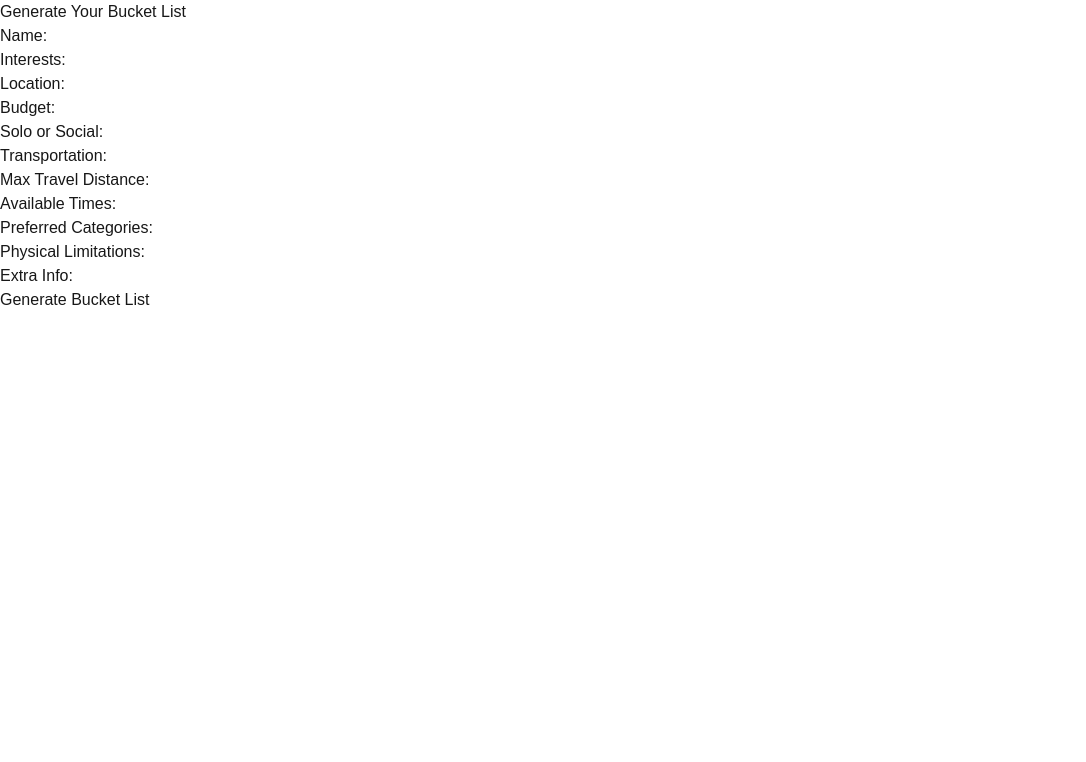
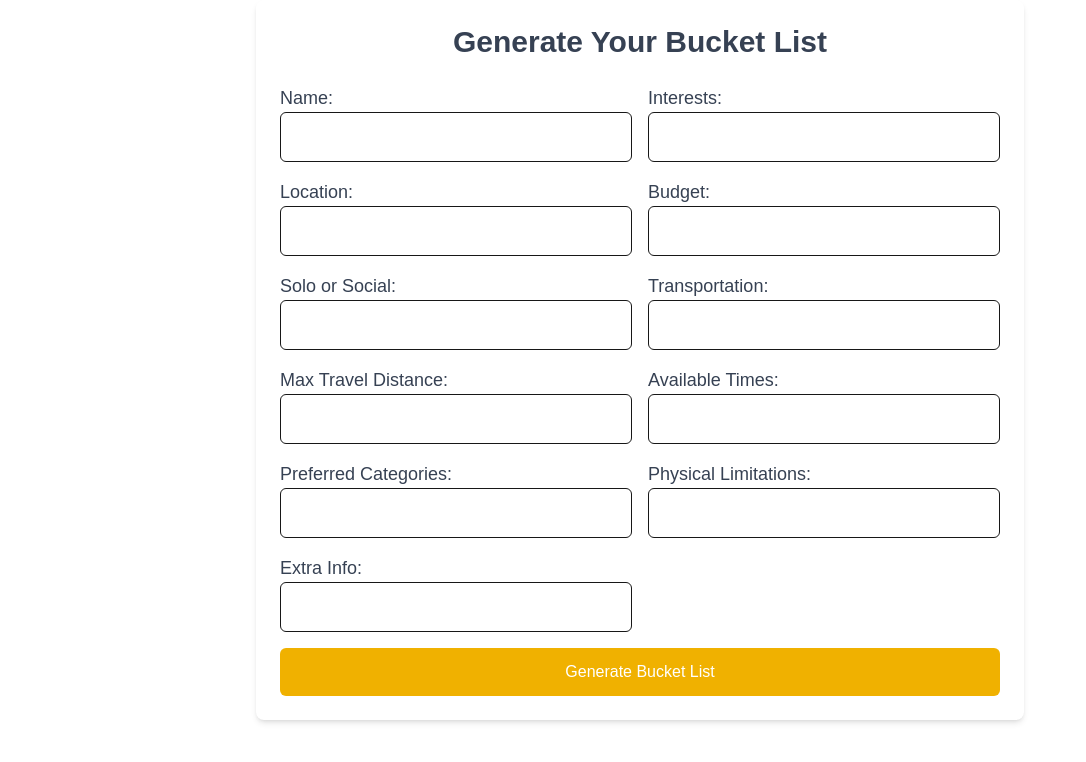
Before and after one commit to kelechi055/bucket, a Next.js app: page /generate in a window 1280 px wide. Shown: the top 762 px of the page, without its empty margins (0-1086 px from the left). Built offline with nearby package versions, Linux system fonts and the light colour scheme.

Commit message:
finally works

```diff
--- a/package.json
+++ b/package.json
@@ -12,6 +12,8 @@
     "@clerk/nextjs": "^6.13.0",
     "@emotion/react": "^11.14.0",
     "@emotion/styled": "^11.14.0",
+    "@fontsource/inter": "^5.2.5",
+    "@fontsource/poppins": "^5.2.5",
     "@google/genai": "^0.7.0",
     "@google/generative-ai": "^0.24.0",
     "@mui/material": "^7.0.1",
--- a/src/app/generate/page.js
+++ b/src/app/generate/page.js
@@ -1,4 +1,4 @@
-'use client'
+'use client';
 import React, { useState } from 'react';
 
 export default function GenerateBucketPage() {
@@ -32,7 +32,7 @@ export default function GenerateBucketPage() {
     setError(null);
 
     try {
-      const response = await fetch('/api/generate', {  // Corrected path
+      const response = await fetch('/api/generate', {
         method: 'POST',
         headers: {
           'Content-Type': 'application/json'
@@ -40,13 +40,16 @@ export default function GenerateBucketPage() {
         body: JSON.stringify({ userInfo })
       });
 
-      const data = await response.text();  // Use .json()
+      const data = await response.json();
 
-      // Log the response data for debugging
       console.log('API Response:', data);
 
       if (response.ok) {
-        setBucketList(data.bucketList);  // Store the generated bucket list
+        // Parse the bucket list text to replace newline characters and escape sequences with proper HTML
+        const formattedBucketList = data.bucketList
+          .replace(/\\n/g, '<br />') // Replace newlines with <br /> for line breaks
+          .replace(/\\*\\*/g, '<strong>'); // Add proper strong tags for bold text
+        setBucketList(formattedBucketList); // Store the formatted bucket list
       } else {
         setError(data.error || 'An error occurred while generating the bucket list.');
       }
@@ -57,68 +60,140 @@ export default function GenerateBucketPage() {
   };
 
   return (
-    <div>
-      <h1>Generate Your Bucket List</h1>
-      <form onSubmit={handleSubmit}>
-        <label>Name:</label>
-        <input type="text" name="name" value={userInfo.name} onChange={handleInputChange} />
-        <br />
+    <div className="max-w-3xl mx-auto p-6 bg-white rounded-lg shadow-md">
+      <h1 className="text-3xl font-bold text-center text-gray-700 mb-6">Generate Your Bucket List</h1>
 
-        <label>Interests:</label>
-        <input type="text" name="interests" value={userInfo.interests} onChange={handleInputChange} />
-        <br />
+      <form onSubmit={handleSubmit} className="space-y-4">
+        <div className="grid grid-cols-1 sm:grid-cols-2 gap-4">
+          <div>
+            <label className="block text-lg font-medium text-gray-700">Name:</label>
+            <input
+              type="text"
+              name="name"
+              value={userInfo.name}
+              onChange={handleInputChange}
+              className="w-full p-3 border rounded-md"
+            />
+          </div>
+          <div>
+            <label className="block text-lg font-medium text-gray-700">Interests:</label>
+            <input
+              type="text"
+              name="interests"
+              value={userInfo.interests}
+              onChange={handleInputChange}
+              className="w-full p-3 border rounded-md"
+            />
+          </div>
+          <div>
+            <label className="block text-lg font-medium text-gray-700">Location:</label>
+            <input
+              type="text"
+              name="location"
+              value={userInfo.location}
+              onChange={handleInputChange}
+              className="w-full p-3 border rounded-md"
+            />
+          </div>
+          <div>
+            <label className="block text-lg font-medium text-gray-700">Budget:</label>
+            <input
+              type="text"
+              name="budget"
+              value={userInfo.budget}
+              onChange={handleInputChange}
+              className="w-full p-3 border rounded-md"
+            />
+          </div>
+          <div>
+            <label className="block text-lg font-medium text-gray-700">Solo or Social:</label>
+            <input
+              type="text"
+              name="solo_or_social"
+              value={userInfo.solo_or_social}
+              onChange={handleInputChange}
+              className="w-full p-3 border rounded-md"
+            />
+          </div>
+          <div>
+            <label className="block text-lg font-medium text-gray-700">Transportation:</label>
+            <input
+              type="text"
+              name="transportation"
+              value={userInfo.transportation}
+              onChange={handleInputChange}
+              className="w-full p-3 border rounded-md"
+            />
+          </div>
+          <div>
+            <label className="block text-lg font-medium text-gray-700">Max Travel Distance:</label>
+            <input
+              type="text"
+              name="travel_distance"
+              value={userInfo.travel_distance}
+              onChange={handleInputChange}
+              className="w-full p-3 border rounded-md"
+            />
+          </div>
+          <div>
+            <label className="block text-lg font-medium text-gray-700">Available Times:</label>
+            <input
+              type="text"
+              name="availability"
+              value={userInfo.availability}
+              onChange={handleInputChange}
+              className="w-full p-3 border rounded-md"
+            />
+          </div>
+          <div>
+            <label className="block text-lg font-medium text-gray-700">Preferred Categories:</label>
+            <input
+              type="text"
+              name="categories"
+              value={userInfo.categories}
+              onChange={handleInputChange}
+              className="w-full p-3 border rounded-md"
+            />
+          </div>
+          <div>
+            <label className="block text-lg font-medium text-gray-700">Physical Limitations:</label>
+            <input
+              type="text"
+              name="limitations"
+              value={userInfo.limitations}
+              onChange={handleInputChange}
+              className="w-full p-3 border rounded-md"
+            />
+          </div>
+          <div>
+            <label className="block text-lg font-medium text-gray-700">Extra Info:</label>
+            <input
+              type="text"
+              name="extra_details"
+              value={userInfo.extra_details}
+              onChange={handleInputChange}
+              className="w-full p-3 border rounded-md"
+            />
+          </div>
+        </div>
 
-        <label>Location:</label>
-        <input type="text" name="location" value={userInfo.location} onChange={handleInputChange} />
-        <br />
-
-        <label>Budget:</label>
-        <input type="text" name="budget" value={userInfo.budget} onChange={handleInputChange} />
-        <br />
-
-        <label>Solo or Social:</label>
-        <input type="text" name="solo_or_social" value={userInfo.solo_or_social} onChange={handleInputChange} />
-        <br />
-
-        <label>Transportation:</label>
-        <input type="text" name="transportation" value={userInfo.transportation} onChange={handleInputChange} />
-        <br />
-
-        <label>Max Travel Distance:</label>
-        <input type="text" name="travel_distance" value={userInfo.travel_distance} onChange={handleInputChange} />
-        <br />
-
-        <label>Available Times:</label>
-        <input type="text" name="availability" value={userInfo.availability} onChange={handleInputChange} />
-        <br />
-
-        <label>Preferred Categories:</label>
-        <input type="text" name="categories" value={userInfo.categories} onChange={handleInputChange} />
-        <br />
-
-        <label>Physical Limitations:</label>
-        <input type="text" name="limitations" value={userInfo.limitations} onChange={handleInputChange} />
-        <br />
-
-        <label>Extra Info:</label>
-        <input type="text" name="extra_details" value={userInfo.extra_details} onChange={handleInputChange} />
-        <br />
-
-        <button type="submit">Generate Bucket List</button>
+        <button
+          type="submit"
+          className="w-full p-3 bg-yellow-500 text-white rounded-md hover:bg-yellow-600"
+        >
+          Generate Bucket List
+        </button>
       </form>
 
-      {error && <p style={{ color: 'red' }}>{error}</p>}
+      {error && <p className="mt-4 text-red-500">{error}</p>}
 
       {bucketList && (
-        <div>
-          <h2>Your Bucket List:</h2>
-          <ul>
-            {data.map((activity, index) => (
-              <li key={index}>
-                <strong>{activity.name}</strong>: {activity.description}
-              </li>
-            ))}
-          </ul>
+        <div className="mt-6">
+          <h2 className="text-2xl font-bold text-gray-700">Your Bucket List:</h2>
+          <div
+            className="mt-4 space-y-3"
+            dangerouslySetInnerHTML={{ __html: bucketList }} // Use dangerouslySetInnerHTML to inject the HTML
+          />
         </div>
       )}
     </div>
```
Also changed, not shown: 1 other file (tests, documents, lock files or other folders).
